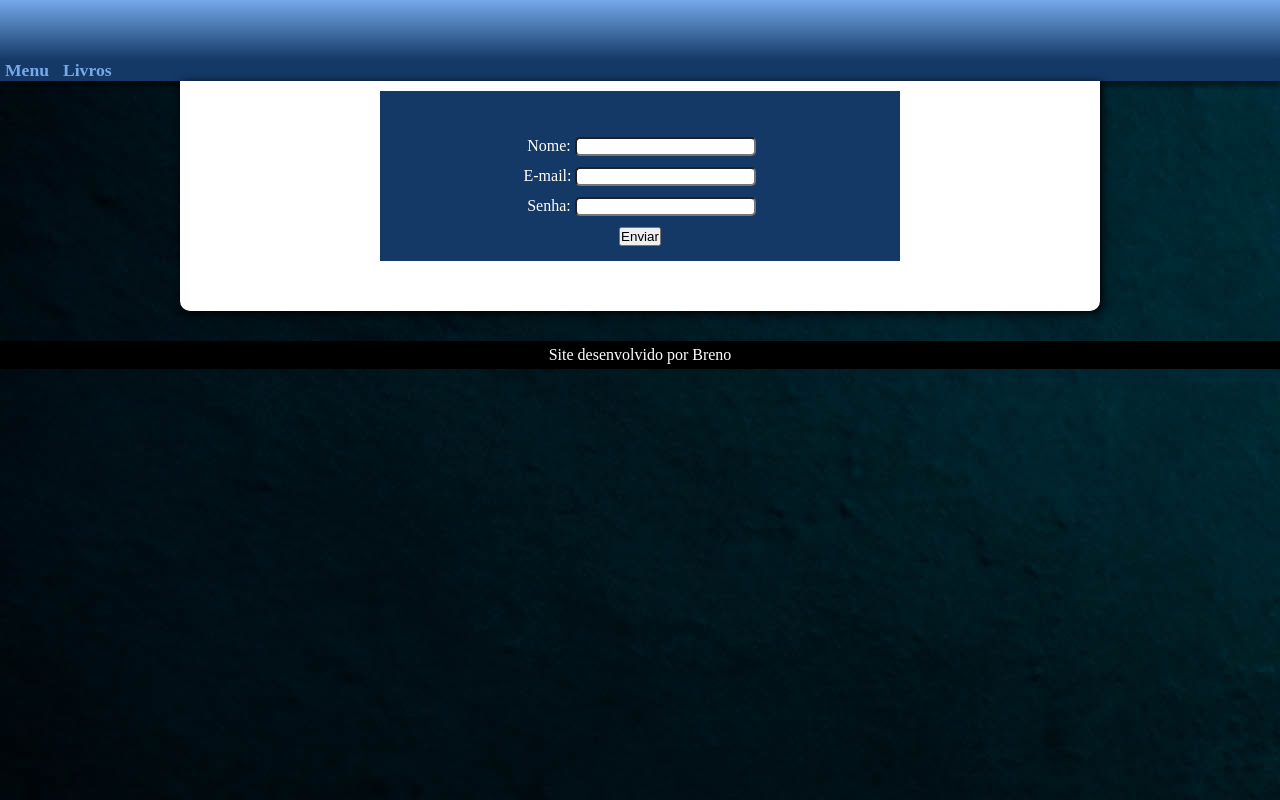
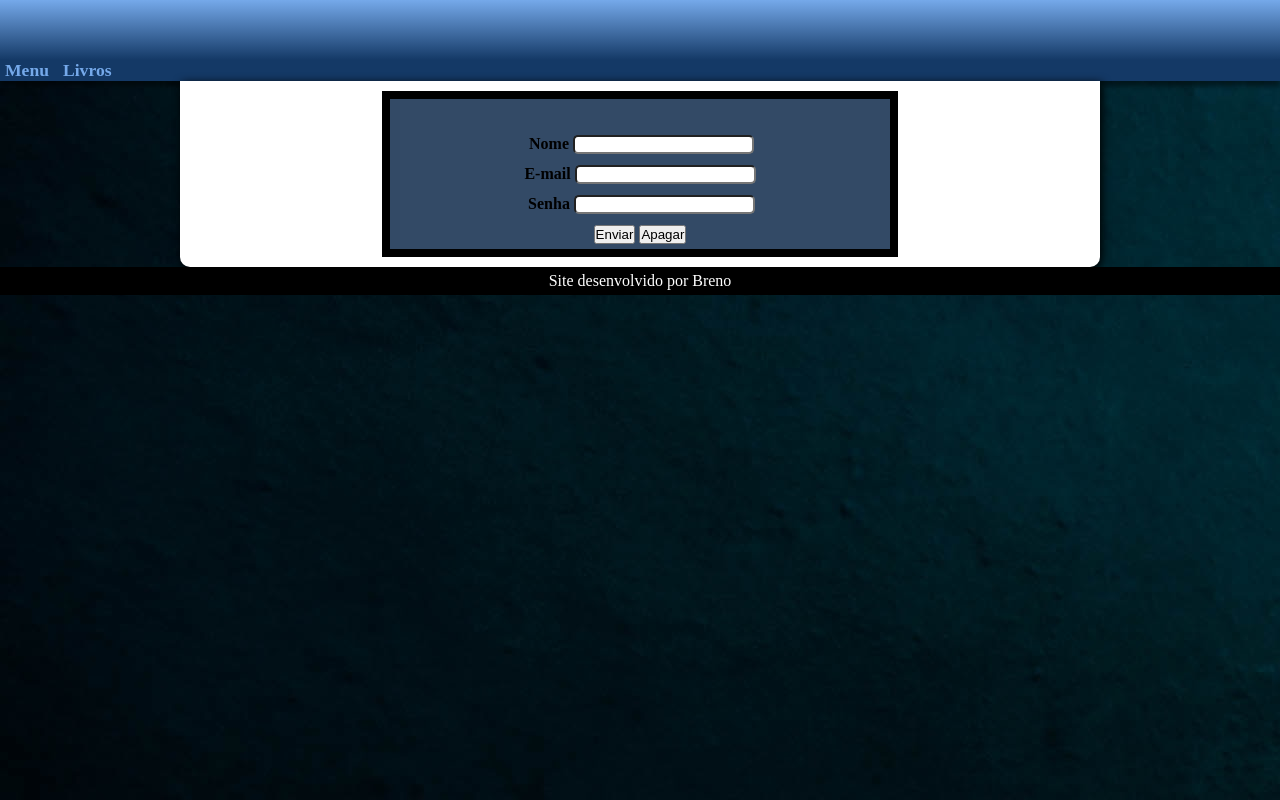
Before and after one commit to BrenoSantos18/first_site, a plain HTML site: page site/createAccount.html in a window 1280 px wide. Drawn offline with Linux system fonts and the light colour scheme.

Commit message:
fonte e nova pagina

```diff
--- a/site/createAccount.html
+++ b/site/createAccount.html
@@ -8,22 +8,6 @@
     <link rel="stylesheet" href="style.css">
     <link rel="shortcut icon" href="favicon.ico" type="image/x-icon">
 
-    <style>
-        .form {
-            padding: 10px;
-            max-width: 500px;
-            margin: auto;
-            margin-bottom: 40px;
-            background-color: #143966;
-            text-align: center;
-            color: white;
-            line-height: 30px;
-        }
-
-        .form input {
-            border-radius: 5px;
-        }
-    </style>
 </head>
 <body>
     <header>
@@ -34,28 +18,31 @@
             <li><a href="index.html">Menu</a></li>
             <li class="aninhada"><a href="#">Livros</a>
                 <ul>
-                    <li><a href="#">Guerra da Coroa</a></li>
+                    <li><a href="livros.html">Bastardos de Darmus</a></li>
                 </ul>
             </li>
         </ul>
     </nav>
 
     <main>
+        <article>
             <form action="" method="post" autocomplete="off">
                 <div class="form">
                     <br>
-                <label style="margin-left: 3px;" for="nome">Nome: </label>
+                    <label style="margin-left:  3px;" for="nome">Nome </label>
                     <input type="text" name="nome" id="nome">
                     <br>
-                <label for="email">E-mail: </label>
+                    <label for="email">E-mail </label>
                     <input type="text" name="email" id="email">
                     <br>
-                <label style="margin-left: 3px;" for="senha">Senha: </label>
+                    <label style="margin-left: 3px;" for="senha">Senha </label>
                     <input type="password" name="senha" id="senha">
                     <br>
                     <button type="submit">Enviar</button>
+                    <button type="reset">Apagar</button>
                 </div>
             </form>
+        </article>
     </main>
 
     <footer>
--- a/site/style.css
+++ b/site/style.css
@@ -5,7 +5,11 @@
     --cor3:#2464B3;
     --cor4:#334A66;
     --cor5:#143966;
+}
 
+@font-face {
+    font-family: 'Ancient';
+    src: url('imagens/fontes/Ancient Medium.ttf') format('truetype');
 }
 
 body {
@@ -28,7 +32,6 @@ header {
     text-align: center;
     font-size: 1.5em;
     text-shadow: 0px 0px 10px rgba(0, 0, 0, 0.479);
-
 }
 
 
@@ -55,10 +58,12 @@ nav > ul > li > ul {
 
 nav > ul > li:hover > ul > li> a {
     color: var(--cor4);
+    text-align: justify;
 }
 nav > ul > li:hover > ul {
     display: block;
-    width: 150px;
+    min-width: 150px;
+    max-width: 200px;
     padding: 5px;
     border-bottom-left-radius: 5px;
     border-bottom-right-radius: 5px;
@@ -94,7 +99,7 @@ main {
     margin: auto;
     padding: 10px;
     max-width: 900px;
-    margin-bottom: 30px;
+    margin-bottom: 0px;
     border-radius: 0px 0px 10px 10px;
     box-shadow: 2px 2px 10px black;
 }
@@ -102,6 +107,7 @@ main {
 main p {
     text-indent: 15px;
     line-height: 1.5em;
+    margin: 5px 0px;
     text-align: justify;
 }
 
@@ -111,14 +117,17 @@ main p {
 
 article {
     width: 100%;
+    height: 100%;
 }
 
 article h1 {
     background-image: linear-gradient(to right, var(--cor2), transparent);
     padding-left: 5px;
     color: var(--cor4);
-    margin: 0px 0px 5px -10px;
+    margin: 0px 0px 0px -10px;
     font-size: 2em;
+    font-family: Ancient;
+    font-weight: normal;
 }
 
 
@@ -161,3 +170,18 @@ footer {
     margin: 0px;
     text-align: center;
 }
+
+
+.form {
+    max-width: 500px;
+    margin: auto;
+    border: 8px solid black;
+    background-color: var(--cor4);
+    text-align: center;
+    font-weight: bold;
+    line-height: 30px;
+}
+
+.form input {
+    border-radius: 5px;
+}
```
Also changed, not shown: site/account.html (+1 -1 lines), site/index.html (+1 -3 lines), site/livros.html (+4 -1 lines). Lines whose indentation alone changed are shown as unchanged.
